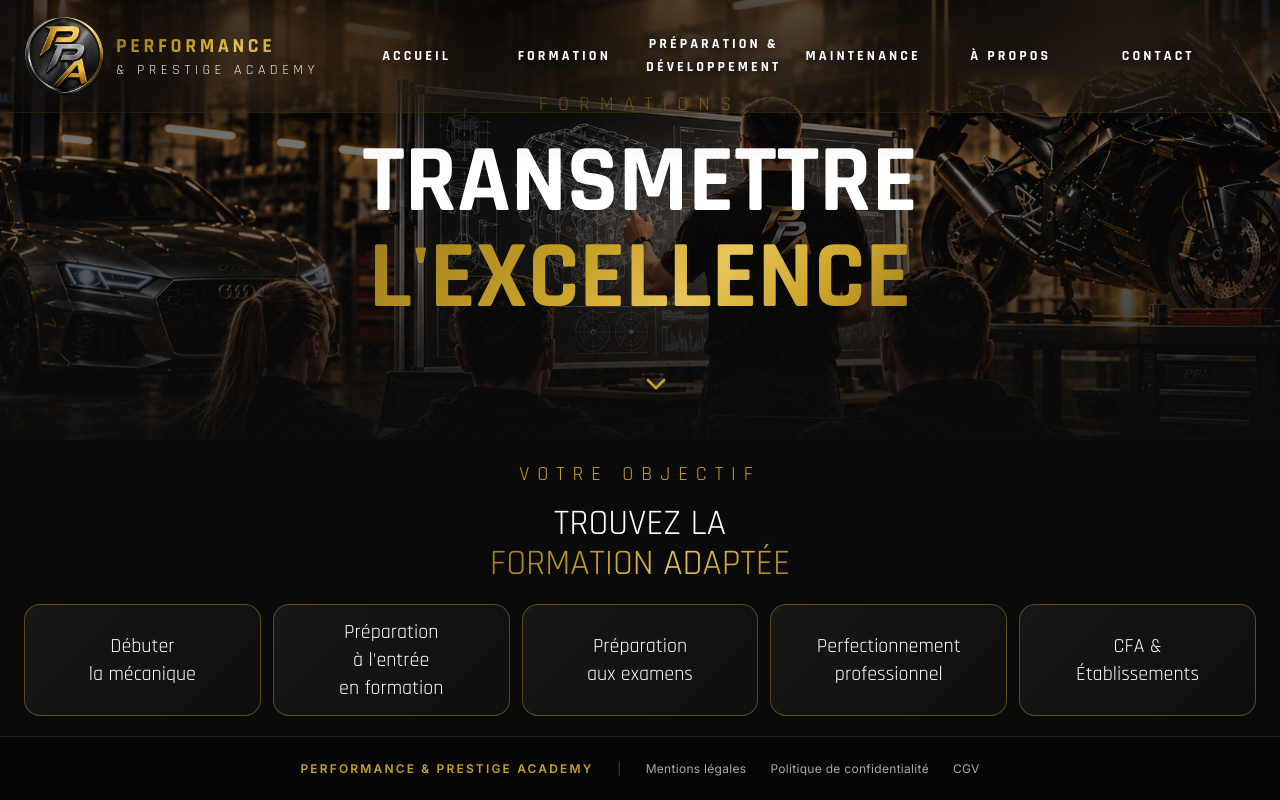
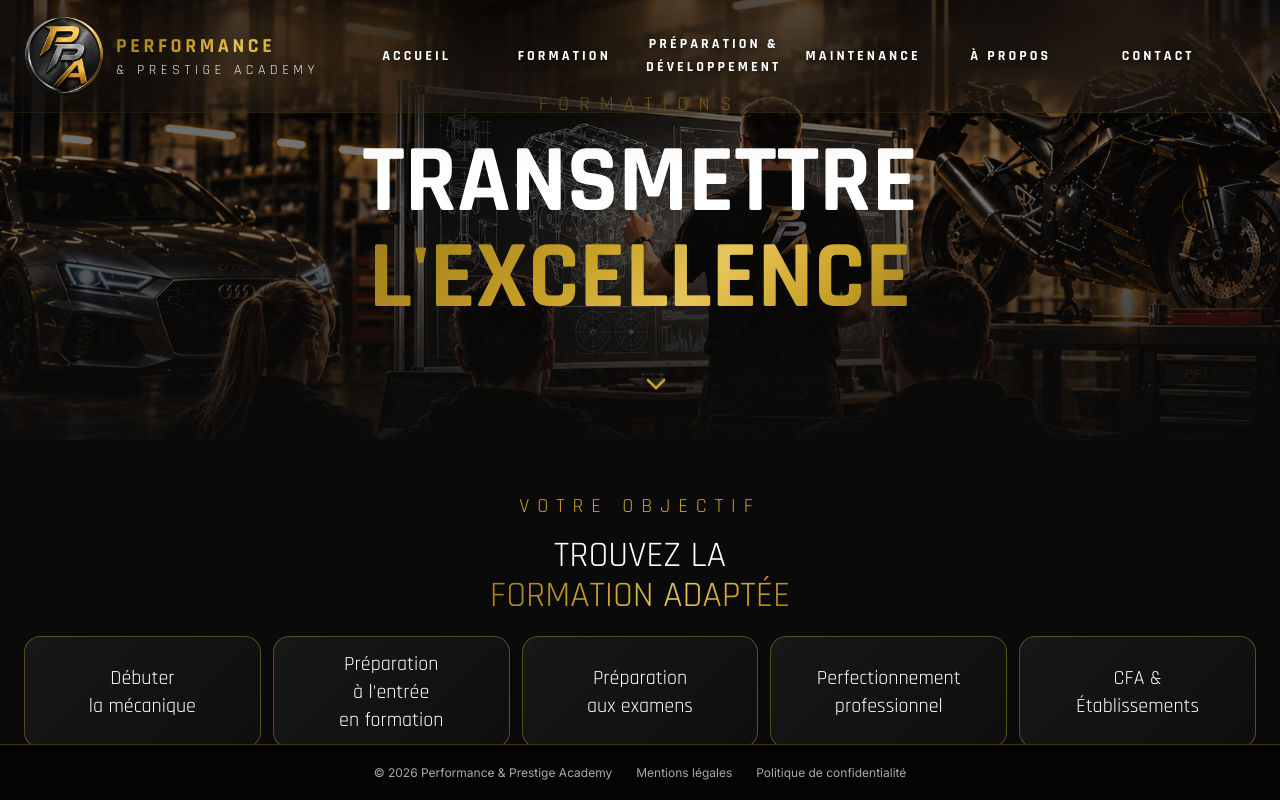
Before and after one commit to PerformancePrestigeAcademy/performance-prestige-academy, a React (Vite) app: page /formation in a window 1280 px wide. Shown: the top 800 px of the page. Built offline with nearby package versions, Linux system fonts and the light colour scheme.

Commit message:
PATCH 032 v21

```diff
--- a/src/Pages/FormationPage.tsx
+++ b/src/Pages/FormationPage.tsx
@@ -40,7 +40,7 @@ Performance & Prestige Academy
         />
 
              {/* Premier écran : Hero + navigation + bandeau légal */}
-        <main className="lg:h-[100svh] lg:min-h-[636px] lg:grid lg:grid-rows-[55%_minmax(0,1fr)_64px] lg:overflow-hidden">
+        <main className="lg:h-[100svh] lg:min-h-[636px] lg:grid lg:grid-rows-[55%_minmax(0,1fr)] lg:overflow-hidden">
           <div className="min-h-0 overflow-hidden [&>section]:!h-full [&>section]:!min-h-0 [&>section]:!max-h-full">
             <HeroPage
               surTitre="FORMATIONS"
@@ -159,13 +159,6 @@ Performance & Prestige Academy
 
 </section>
 
-          <div className="hidden lg:flex items-center justify-center gap-6 border-t border-white/10 bg-[#050505] px-6 text-xs tracking-wide text-[#A8A9AD]">
-            <span className="text-[#C9A227] font-semibold tracking-[0.18em]">PERFORMANCE & PRESTIGE ACADEMY</span>
-            <span className="text-white/25">|</span>
-            <a href="/mentions-legales" className="hover:text-[#C9A227] transition-colors">Mentions légales</a>
-            <a href="/politique-de-confidentialite" className="hover:text-[#C9A227] transition-colors">Politique de confidentialité</a>
-            <a href="/cgv" className="hover:text-[#C9A227] transition-colors">CGV</a>
-          </div>
         </main>
 
 
@@ -1708,9 +1701,8 @@ Performance & Prestige Academy
 
 </section>
 
-<div className="lg:hidden">
   <Footer />
-</div>
+
 
 <FormationModal
   formation={selectedFormation}
```
